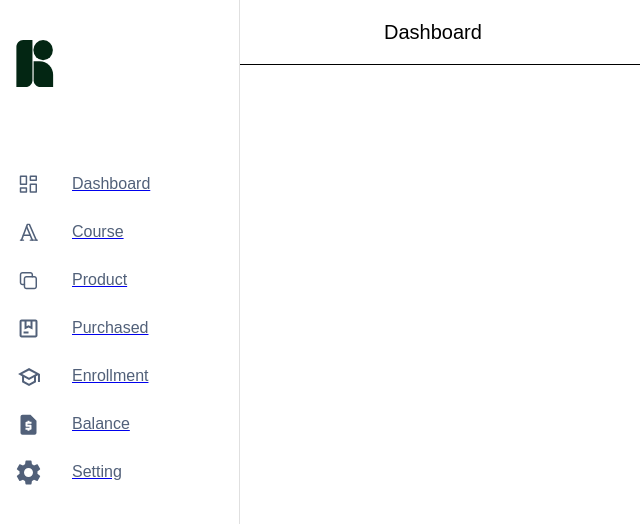
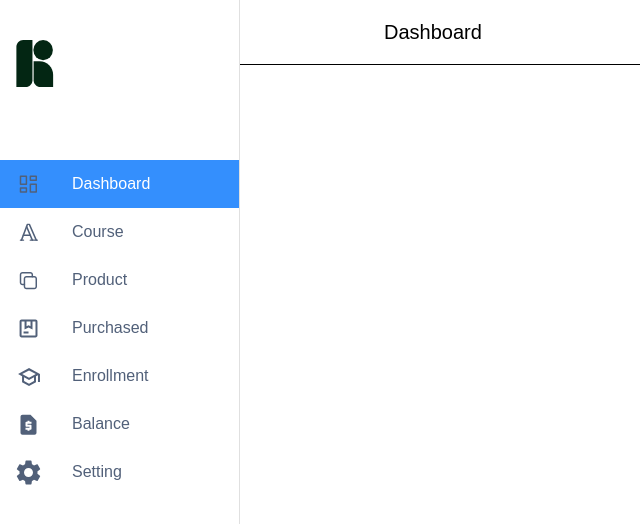
Before and after one commit to Kh1T/agteach-instructor, a React (Create React App) app: page / in a window 1280 px wide. Shown: the top 524 px of the page, without its empty margins (0-640 px from the left). Built offline with nearby package versions, Linux system fonts and the light colour scheme.

Commit message:
feat: update active link side bar

```diff
--- a/src/components/Sidebar.jsx
+++ b/src/components/Sidebar.jsx
@@ -9,7 +9,7 @@ import ListItem from "@mui/material/ListItem";
 import ListItemButton from "@mui/material/ListItemButton";
 import ListItemIcon from "@mui/material/ListItemIcon";
 import ListItemText from "@mui/material/ListItemText";
-import { NavLink, useLocation } from "react-router-dom";
+import { useLocation, Link as RouterLink } from "react-router-dom";
 
 import logoIcon from "../assets/logo.svg";
 import dashboardIcon from "../assets/dashboard-sidebar-icon.svg";
@@ -19,6 +19,7 @@ import purchasedIcon from "../assets/purchased-sidebar-icon.svg";
 import enrollmentIcon from "../assets/enrollment-sidebar-icon.svg";
 import balanceIcon from "../assets/balance-sidebar-icon.svg";
 import settingIcon from "../assets/setting-sidebar-icon.svg";
+import { Link } from "@mui/material";
 
 export default function Sidebar() {
   const sidebarList = [
@@ -79,11 +80,26 @@ export default function Sidebar() {
         <Toolbar />
         <List>
           {sidebarList.map(({ title, icon, route }, index) => (
-            <NavLink to={route} key={title}>
+            <Link
+              component={RouterLink}
+              to={route}
+              key={title}
+              underline="none"
+              sx={{
+                "& .MuiListItem-root": {
+                  backgroundColor:
+                    route === pathname ? "blue.main" : "common.white",
+
+                },
+                "& .MuiListItemText-root": {
+                    color: route === pathname ? "common.white" : "dark.300",
+                },
+              }}
+            >
               <ListItem
                 key={title}
                 disablePadding
-                selected={route === pathname}
+                // selected={route === pathname}
               >
                 <ListItemButton>
                   <ListItemIcon>
@@ -101,7 +117,7 @@ export default function Sidebar() {
                   <ListItemText primary={title} sx={{ color: "dark.300" }} />
                 </ListItemButton>
               </ListItem>
-            </NavLink>
+            </Link>
           ))}
         </List>
       </Drawer>
```
